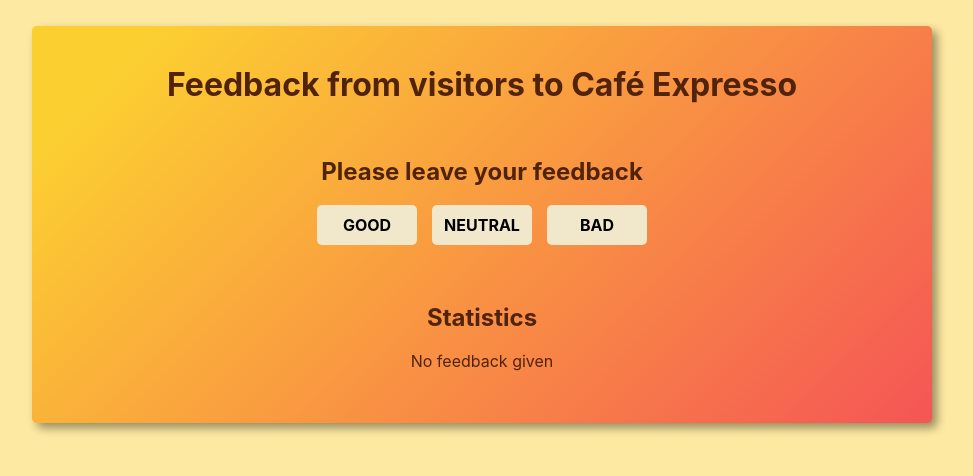
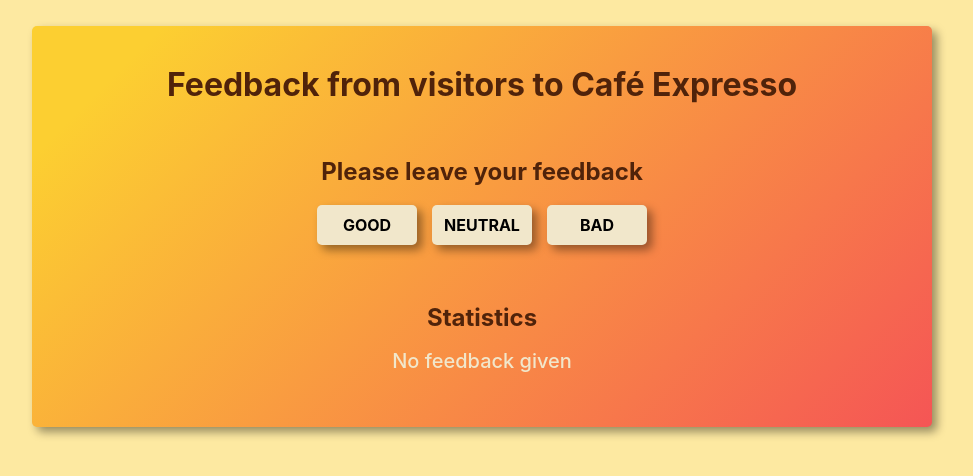
Before and after one commit to igorklyopov/goit-react-hw-02-feedback, a React (Create React App) app: page / in a window 1280 px wide. Shown: the top 476 px of the page, without its empty margins (158-1131 px from the left). Built offline with nearby package versions, Linux system fonts and the light colour scheme.

Commit message:
adds box-shadow and some transition effect

```diff
--- a/src/components/FeedbackOptions/FeedbackOptions.module.css
+++ b/src/components/FeedbackOptions/FeedbackOptions.module.css
@@ -24,6 +24,8 @@
   font-weight: var(--bold-font-weight);
   text-transform: uppercase;
   background-color: var(--secondary-light-bg-color);
+  box-shadow: var(--basic-box-shadow);
+  transition: var(--basic-bg-animation);
 
   cursor: pointer;
   outline: none;
--- a/src/components/Notification/Notification.module.css
+++ b/src/components/Notification/Notification.module.css
@@ -1,2 +1,5 @@
 .notificationMessage {
+  color: var(--secondary-light-bg-color);
+  font-size: 20px;
+  font-weight: var(--medium-font-weight);
 }
--- a/src/components/PageWrap/PageWrap.module.css
+++ b/src/components/PageWrap/PageWrap.module.css
@@ -10,7 +10,7 @@
   padding: 20px 0;
   text-align: center;
   border-radius: 5px;
-  box-shadow: 5px 5px 10px rgba(0, 0, 0, 0.4);
+  box-shadow: var(--basic-box-shadow);
 
   background-color: var(--primary-bg-color);
   background-image: var(--primary-bg-gradient);
--- a/src/components/Statistics/Statistics.module.css
+++ b/src/components/Statistics/Statistics.module.css
@@ -39,4 +39,5 @@
   border-radius: 50%;
   background-color: var(--secondary-light-bg-color);
   font-weight: var(--bold-font-weight);
+  box-shadow: var(--basic-box-shadow);
 }
--- a/src/index.css
+++ b/src/index.css
@@ -6,10 +6,14 @@
   --primary-bg-gradient: linear-gradient(135deg, #fccf31 10%, #f55555 100%);
   --secondary-light-bg-color: #f1e7cb;
   --accent-bg-color: #9999ff;
+  --basic-box-shadow: 5px 5px 10px rgba(0, 0, 0, 0.4);
 
   /* typography */
   --medium-font-weight: 500;
   --bold-font-weight: 700;
+
+  /* animation */
+  --basic-bg-animation: background-color 250ms cubic-bezier(0.4, 0, 0.2, 1);
 }
 
 body {
```
